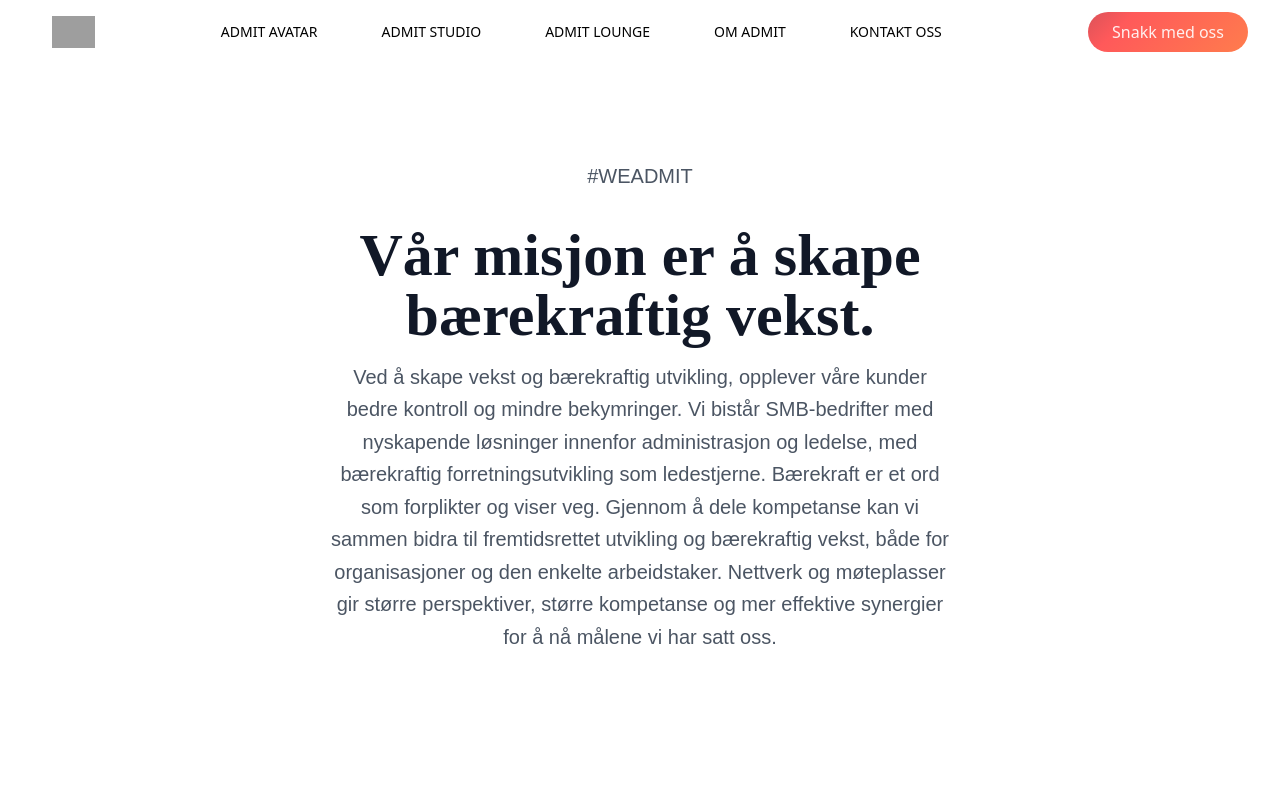
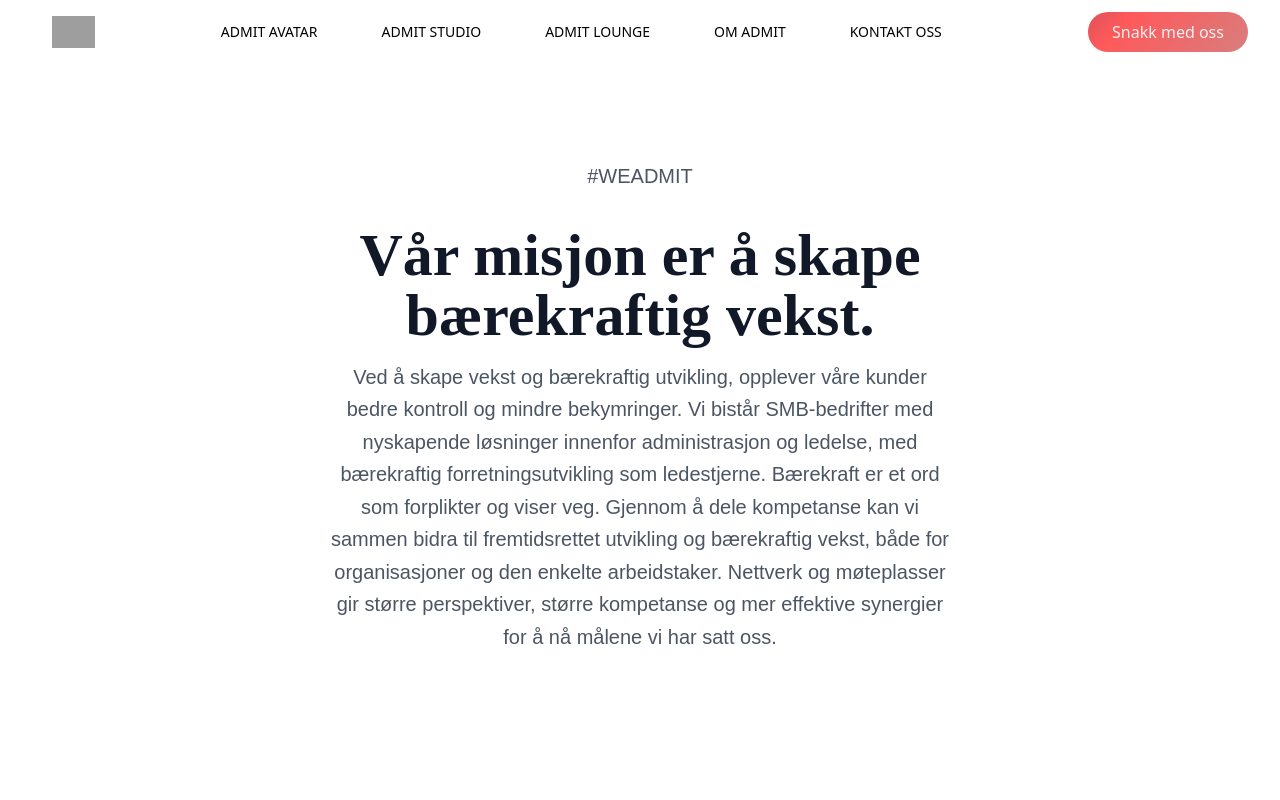
Before and after one commit to swappybizz/yay, a Next.js app: page /about in a window 1280 px wide. Shown: the top 800 px of the page. Built offline with nearby package versions, Linux system fonts and the light colour scheme; grey boxes are pictures that could not be loaded.

Commit message:
see button

```diff
--- a/components/Navbar.js
+++ b/components/Navbar.js
@@ -99,10 +99,17 @@ export default function Example() {
                     <path d="M5 12h14M12 5l7 7-7 7"></path>
                   </svg>
                 </a> */}
-                <div class="btn">
+                <a
+
+                ></a>
+                <a
+                target="_blank"
+                rel="noopener noreferrer"
+                href="https://calendly.com/admitas/"
+                className="btn">
                   Snakk med oss
                   <div class="btn2"></div>
-                </div>
+                </a>
               </div>
             </div>
           </div>
--- a/styles/globals.css
+++ b/styles/globals.css
@@ -317,9 +317,10 @@
   line-height: 2.5rem;
   font:"Barlow", serif;
   font-weight: 500;
+  cursor: pointer;
   color: rgba(255,255,255,0.9);
   border-radius: 50px;
-  background: linear-gradient(-45deg, #ffa63d, #FF595A, #002856, #73C3D5);
+  background: linear-gradient(-45deg, darkgrey, #FF595A, #002856, #73C3D5);
   background-size: 600%;
   -webkit-animation: anime 16s linear infinite;
           animation: anime 16s linear infinite;
```
